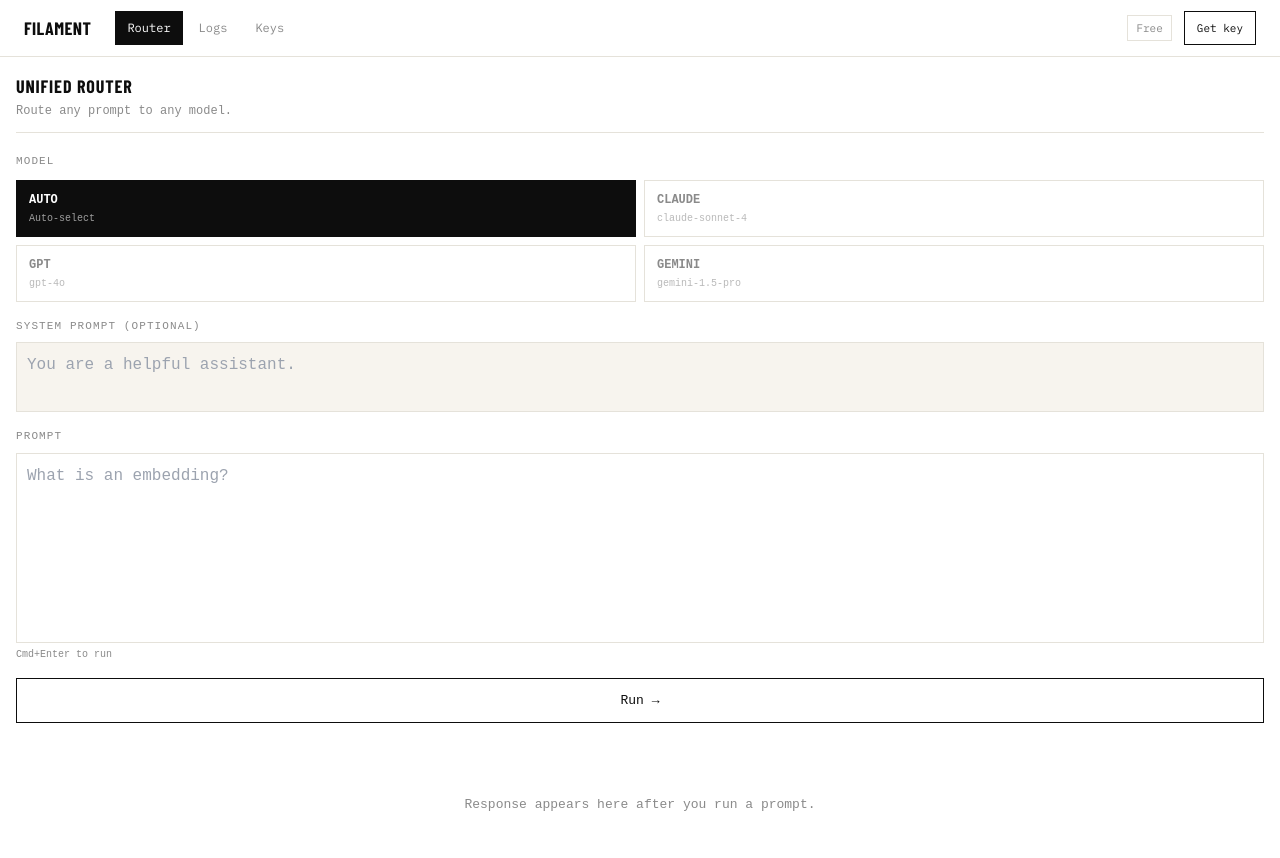
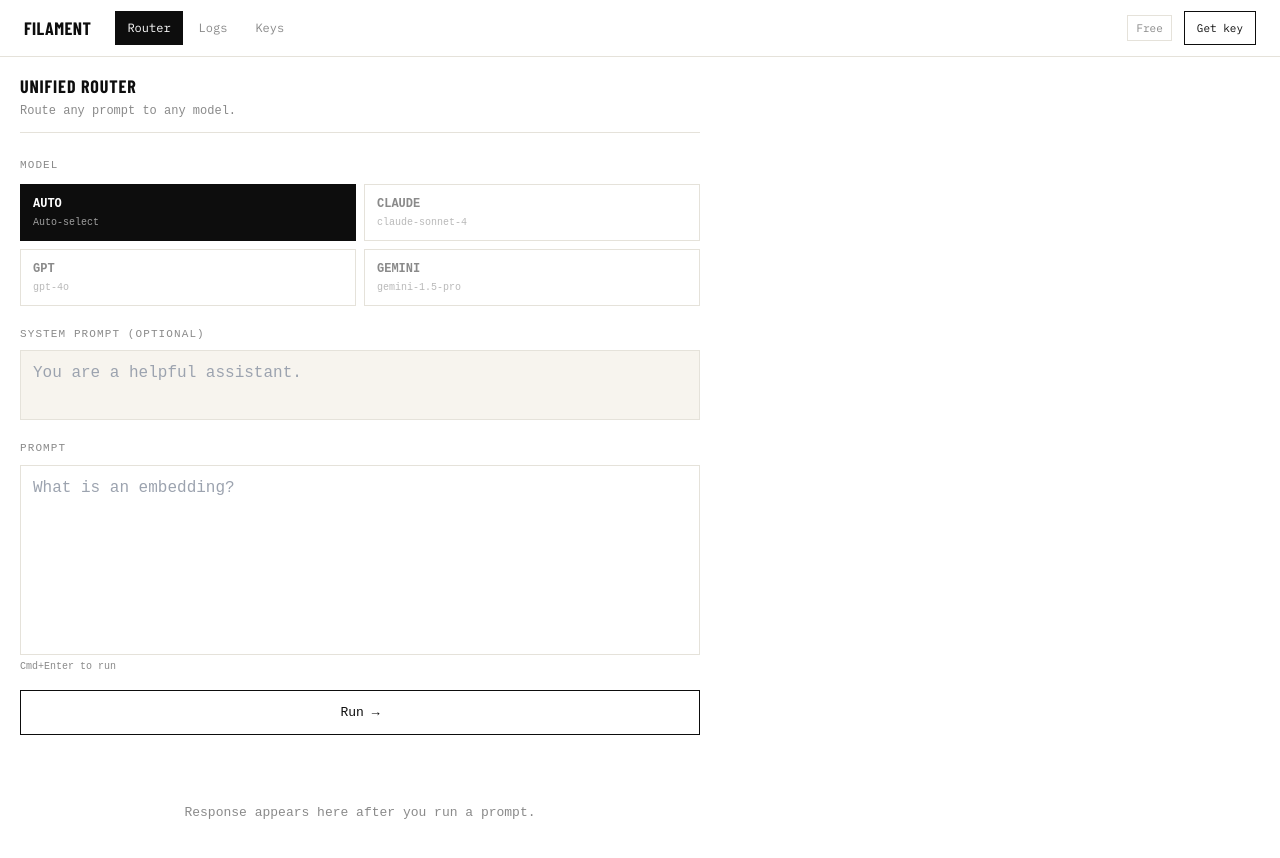
Before and after one commit to filament-app/filament, a Next.js app: page /app/router in a window 1280 px wide. Shown: the top 858 px of the page. Built offline with nearby package versions, Linux system fonts and the light colour scheme; a web font is replaced by a local one.

Commit message:
Fix textarea: imperative DOM via useEffect, React cannot reconcile or steal focus

```diff
--- a/app/app/router/page.tsx
+++ b/app/app/router/page.tsx
@@ -1,6 +1,6 @@
 'use client'
 
-import { useState, useRef, useCallback } from 'react'
+import { useEffect, useRef, useState, useCallback, forwardRef, useImperativeHandle } from 'react'
 
 type ModelId = 'auto' | 'claude' | 'gpt' | 'gemini'
 
@@ -32,6 +32,80 @@
   }, ...existing].slice(0, 200)))
 }
 
+// ─── IsolatedTextarea ──────────────────────────────────────────────────────
+// Created imperatively via useEffect — React NEVER reconciles this DOM node.
+// No React re-render can unmount, remount, or steal focus from it.
+const TEXTAREA_STYLE = `
+  width: 100%;
+  font-family: monospace;
+  font-size: 16px;
+  line-height: 1.5;
+  padding: 10px 12px;
+  border: 1px solid #E5E2DA;
+  color: #0D0D0D;
+  resize: none;
+  outline: none;
+  box-sizing: border-box;
+  display: block;
+  border-radius: 0;
+  -webkit-appearance: none;
+  appearance: none;
+`
+
+interface IsolatedHandle { getValue: () => string }
+
+const IsolatedTextarea = forwardRef<IsolatedHandle, {
+  placeholder: string
+  rows: number
+  background?: string
+  onCtrlEnter?: () => void
+}>(function IsolatedTextarea({ placeholder, rows, background = '#fff', onCtrlEnter }, ref) {
+  const containerRef = useRef<HTMLDivElement>(null)
+  const taRef        = useRef<HTMLTextAreaElement | null>(null)
+  // stable ref for callback — updating it never triggers effect
+  const cbRef        = useRef(onCtrlEnter)
+  cbRef.current      = onCtrlEnter
+
+  useEffect(() => {
+    const container = containerRef.current
+    if (!container || taRef.current) return
+
+    const ta        = document.createElement('textarea')
+    ta.placeholder  = placeholder
+    ta.rows         = rows
+    ta.style.cssText = TEXTAREA_STYLE + `background: ${background};`
+    ta.setAttribute('data-gramm',              'false')
+    ta.setAttribute('data-gramm_editor',       'false')
+    ta.setAttribute('data-enable-grammarly',   'false')
+    ta.setAttribute('autocomplete',            'off')
+    ta.setAttribute('autocorrect',             'off')
+    ta.setAttribute('autocapitalize',          'off')
+    ta.setAttribute('spellcheck',              'false')
+
+    ta.addEventListener('keydown', (e: KeyboardEvent) => {
+      if (e.key === 'Enter' && (e.metaKey || e.ctrlKey)) {
+        cbRef.current?.()
+      }
+    })
+
+    container.appendChild(ta)
+    taRef.current = ta
+
+    return () => {
+      ta.remove()
+      taRef.current = null
+    }
+  }, []) // ← empty: created once, React never touches it again
+
+  useImperativeHandle(ref, () => ({
+    getValue: () => taRef.current?.value.trim() ?? '',
+  }))
+
+  // container div is a stable mounting point — React only renders this div
+  return <div ref={containerRef} style={{ width: '100%' }} />
+})
+
+// ─── Models ───────────────────────────────────────────────────────────────────
 const MODELS: { id: ModelId; label: string; desc: string }[] = [
   { id: 'auto',   label: 'AUTO',   desc: 'Auto-select' },
   { id: 'claude', label: 'CLAUDE', desc: 'claude-sonnet-4' },
@@ -39,23 +113,25 @@
   { id: 'gemini', label: 'GEMINI', desc: 'gemini-1.5-pro' },
 ]
 
+// ─── Page ─────────────────────────────────────────────────────────────────────
 export default function RouterPage() {
-  // ── refs: read on submit only, never on keystroke ──
-  const promptRef = useRef<HTMLTextAreaElement>(null)
-  const systemRef = useRef<HTMLTextAreaElement>(null)
+  const promptHandle = useRef<IsolatedHandle>(null)
+  const systemHandle = useRef<IsolatedHandle>(null)
 
-  // ── state that does NOT affect textarea DOM ──
-  const [model, setModel]     = useState<ModelId>('auto')
-  const [loading, setLoading] = useState(false)
+  const [model,    setModel]    = useState<ModelId>('auto')
+  const [loading,  setLoading]  = useState(false)
   const [response, setResponse] = useState('')
-  const [trace, setTrace]     = useState<TraceInfo | null>(null)
-  const [rawJson, setRawJson] = useState<string | null>(null)
-  const [showRaw, setShowRaw] = useState(false)
-  const [error, setError]     = useState<string | null>(null)
+  const [trace,    setTrace]    = useState<TraceInfo | null>(null)
+  const [rawJson,  setRawJson]  = useState<string | null>(null)
+  const [showRaw,  setShowRaw]  = useState(false)
+  const [error,    setError]    = useState<string | null>(null)
+
+  // stable ref so IsolatedTextarea's keydown listener always calls latest handleRun
+  const handleRunRef = useRef<() => void>(() => {})
 
   const handleRun = useCallback(async () => {
-    const prompt = promptRef.current?.value?.trim() ?? ''
-    const system = systemRef.current?.value?.trim() ?? ''
+    const prompt = promptHandle.current?.getValue() ?? ''
+    const system = systemHandle.current?.getValue() ?? ''
     if (!prompt) return
 
     setLoading(true)
@@ -92,11 +168,16 @@
     }
   }, [model])
 
+  // keep stable ref in sync
+  handleRunRef.current = handleRun
+
+  const stableRun = useCallback(() => handleRunRef.current(), [])
+
   return (
-    <div style={{ padding: '16px', fontFamily: 'monospace' }}>
+    <div style={{ padding: '16px 20px 80px', fontFamily: 'monospace', maxWidth: '720px' }}>
 
-      {/* ── Page title ── */}
-      <div style={{ borderBottom: '1px solid #E5E2DA', paddingBottom: '12px', marginBottom: '20px' }}>
+      {/* Title */}
+      <div style={{ borderBottom: '1px solid #E5E2DA', paddingBottom: '12px', marginBottom: '24px' }}>
         <div style={{ fontSize: '18px', fontWeight: 700, textTransform: 'uppercase', letterSpacing: '0.05em', fontFamily: 'var(--font-barlow)' }}>
           Unified Router
         </div>
@@ -105,28 +186,20 @@
         </div>
       </div>
 
-      {/* ── Model selector ── */}
-      <div style={{ marginBottom: '16px' }}>
+      {/* Model pills */}
+      <div style={{ marginBottom: '20px' }}>
         <div style={{ fontSize: '11px', color: '#8A8A8A', textTransform: 'uppercase', letterSpacing: '0.1em', marginBottom: '10px' }}>
           Model
         </div>
         <div style={{ display: 'grid', gridTemplateColumns: '1fr 1fr', gap: '8px' }}>
           {MODELS.map((m) => (
-            <button
-              key={m.id}
-              type="button"
-              onClick={() => setModel(m.id)}
-              style={{
-                fontFamily: 'monospace',
-                fontSize: '12px',
-                padding: '10px 12px',
+            <button key={m.id} type="button" onClick={() => setModel(m.id)} style={{
+              fontFamily: 'monospace', fontSize: '12px', padding: '10px 12px',
               border: `1px solid ${model === m.id ? '#0D0D0D' : '#E5E2DA'}`,
               background: model === m.id ? '#0D0D0D' : '#fff',
               color: model === m.id ? '#fff' : '#8A8A8A',
-                textAlign: 'left',
-                cursor: 'pointer',
-              }}
-            >
+              textAlign: 'left', cursor: 'pointer',
+            }}>
               <div style={{ fontWeight: 700 }}>{m.label}</div>
               <div style={{ fontSize: '10px', opacity: 0.6, marginTop: '2px' }}>{m.desc}</div>
             </button>
@@ -134,106 +207,58 @@
         </div>
       </div>
 
-      {/* ── System prompt — always in DOM, just hidden. No conditional mount. ── */}
-      <div style={{ marginBottom: '16px' }}>
+      {/* System prompt — imperative DOM, React never reconciles */}
+      <div style={{ marginBottom: '20px' }}>
         <div style={{ fontSize: '11px', color: '#8A8A8A', textTransform: 'uppercase', letterSpacing: '0.1em', marginBottom: '8px' }}>
           System prompt (optional)
         </div>
-        <textarea
-          ref={systemRef}
+        <IsolatedTextarea
+          ref={systemHandle}
+          placeholder="You are a helpful assistant."
           rows={2}
-          placeholder="You are a helpful assistant."
-          autoComplete="off"
-          autoCorrect="off"
-          autoCapitalize="off"
-          spellCheck={false}
-          data-gramm="false"
-          data-gramm_editor="false"
-          data-enable-grammarly="false"
-          style={{
-            width: '100%',
-            fontFamily: 'monospace',
-            fontSize: '16px',
-            padding: '10px',
-            border: '1px solid #E5E2DA',
-            background: '#F7F4EE',
-            color: '#0D0D0D',
-            resize: 'none',
-            outline: 'none',
-            boxSizing: 'border-box',
-            display: 'block',
-            WebkitUserSelect: 'text',
-            touchAction: 'manipulation',
-          }}
+          background="#F7F4EE"
+          onCtrlEnter={stableRun}
         />
       </div>
 
-      {/* ── Prompt ── */}
+      {/* Prompt — imperative DOM, React never reconciles */}
       <div style={{ marginBottom: '16px' }}>
         <div style={{ fontSize: '11px', color: '#8A8A8A', textTransform: 'uppercase', letterSpacing: '0.1em', marginBottom: '8px' }}>
           Prompt
         </div>
-        <textarea
-          ref={promptRef}
+        <IsolatedTextarea
+          ref={promptHandle}
+          placeholder="What is an embedding?"
           rows={7}
-          placeholder="What is an embedding?"
-          autoComplete="off"
-          autoCorrect="off"
-          autoCapitalize="off"
-          spellCheck={false}
-          data-gramm="false"
-          data-gramm_editor="false"
-          data-enable-grammarly="false"
-          style={{
-            width: '100%',
-            fontFamily: 'monospace',
-            fontSize: '16px',
-            padding: '10px',
-            border: '1px solid #E5E2DA',
-            background: '#fff',
-            color: '#0D0D0D',
-            resize: 'none',
-            outline: 'none',
-            boxSizing: 'border-box',
-            display: 'block',
-            WebkitUserSelect: 'text',
-            touchAction: 'manipulation',
-          }}
-          onKeyDown={(e) => {
-            if (e.key === 'Enter' && (e.metaKey || e.ctrlKey)) handleRun()
-          }}
+          background="#fff"
+          onCtrlEnter={stableRun}
         />
         <div style={{ fontSize: '10px', color: '#8A8A8A', marginTop: '4px' }}>Cmd+Enter to run</div>
       </div>
 
-      {/* ── Run button ── */}
-      <button
-        type="button"
-        onClick={handleRun}
-        disabled={loading}
-        style={{
-          width: '100%',
-          fontFamily: 'monospace',
-          fontSize: '13px',
-          padding: '12px',
+      {/* Run */}
+      <button type="button" onClick={handleRun} disabled={loading} style={{
+        width: '100%', fontFamily: 'monospace', fontSize: '13px', padding: '12px',
         border: '1px solid #0D0D0D',
         background: loading ? '#0D0D0D' : '#fff',
         color: loading ? '#fff' : '#0D0D0D',
         cursor: loading ? 'not-allowed' : 'pointer',
-          opacity: loading ? 0.6 : 1,
-          marginBottom: '24px',
-        }}
-      >
+        opacity: loading ? 0.6 : 1, marginBottom: '28px',
+      }}>
         {loading ? 'Running...' : 'Run →'}
       </button>
 
-      {/* ── Output ── */}
+      {/* Output */}
+      {!loading && !error && !response && (
+        <div style={{ textAlign: 'center', padding: '40px 0', color: '#8A8A8A', fontSize: '13px' }}>
+          Response appears here after you run a prompt.
+        </div>
+      )}
+
       {(loading || error || response) && (
         <div style={{ borderTop: '1px solid #E5E2DA', paddingTop: '16px' }}>
-
-          {/* Trace bar */}
           {trace && (
-            <div style={{ display: 'flex', flexWrap: 'wrap', gap: '12px', alignItems: 'center', marginBottom: '12px', padding: '10px', background: '#F7F4EE' }}>
+            <div style={{ display: 'flex', flexWrap: 'wrap', gap: '10px', alignItems: 'center', marginBottom: '16px', padding: '10px 12px', background: '#F7F4EE' }}>
               <span style={{ fontSize: '11px', fontWeight: 700, textTransform: 'uppercase' }}>{trace.model_used}</span>
               <span style={{ fontSize: '11px', color: '#8A8A8A' }}>{trace.tokens_in}→{trace.tokens_out} tok</span>
               <span style={{ fontSize: '11px', color: '#8A8A8A' }}>{trace.latency_ms}ms</span>
@@ -241,38 +266,25 @@
                 {trace.status}
               </span>
               <div style={{ marginLeft: 'auto', display: 'flex', gap: '12px' }}>
-                <button type="button" onClick={() => setShowRaw(!showRaw)}
-                  style={{ fontFamily: 'monospace', fontSize: '11px', color: '#8A8A8A', background: 'none', border: 'none', cursor: 'pointer' }}>
+                <button type="button" onClick={() => setShowRaw(!showRaw)} style={{ fontFamily: 'monospace', fontSize: '11px', color: '#8A8A8A', background: 'none', border: 'none', cursor: 'pointer', padding: 0 }}>
                   {showRaw ? 'Response' : 'Raw JSON'}
                 </button>
                 {response && (
-                  <button type="button" onClick={() => navigator.clipboard.writeText(showRaw ? rawJson || '' : response)}
-                    style={{ fontFamily: 'monospace', fontSize: '11px', color: '#8A8A8A', background: 'none', border: 'none', cursor: 'pointer' }}>
+                  <button type="button" onClick={() => navigator.clipboard.writeText(showRaw ? rawJson || '' : response)} style={{ fontFamily: 'monospace', fontSize: '11px', color: '#8A8A8A', background: 'none', border: 'none', cursor: 'pointer', padding: 0 }}>
                     Copy
                   </button>
                 )}
               </div>
             </div>
           )}
-
-          {loading && (
-            <div style={{ fontSize: '13px', color: '#8A8A8A' }}>Routing request...</div>
-          )}
-          {error && (
-            <div style={{ border: '1px solid #6a2a2a', padding: '12px', fontSize: '13px', color: '#6a2a2a' }}>{error}</div>
-          )}
+          {loading && <div style={{ fontSize: '13px', color: '#8A8A8A', padding: '8px 0' }}>Routing request...</div>}
+          {error    && <div style={{ border: '1px solid #6a2a2a', padding: '12px', fontSize: '13px', color: '#6a2a2a' }}>{error}</div>}
           {!loading && response && !showRaw && (
             <div style={{ fontSize: '14px', lineHeight: 1.7, whiteSpace: 'pre-wrap', color: '#0D0D0D' }}>{response}</div>
           )}
           {!loading && rawJson && showRaw && (
-            <pre style={{ fontSize: '12px', lineHeight: 1.6, whiteSpace: 'pre-wrap', background: '#F7F4EE', padding: '16px', overflowX: 'auto', color: '#0D0D0D' }}>{rawJson}</pre>
+            <pre style={{ fontSize: '12px', lineHeight: 1.6, whiteSpace: 'pre-wrap', background: '#F7F4EE', padding: '16px', overflowX: 'auto', color: '#0D0D0D', margin: 0 }}>{rawJson}</pre>
           )}
-        </div>
-      )}
-
-      {!loading && !error && !response && (
-        <div style={{ textAlign: 'center', padding: '48px 0', color: '#8A8A8A', fontSize: '13px' }}>
-          Response appears here after you run a prompt.
         </div>
       )}
     </div>
```
Lines whose indentation alone changed are shown as unchanged.
